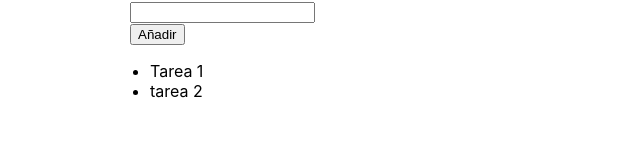
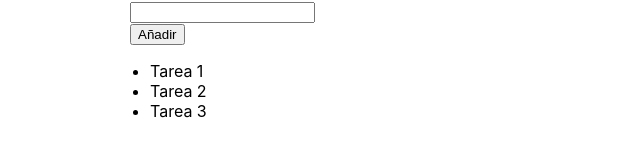
Before and after one commit to oneeyedman/curso-react-js, a React (Create React App) app in the folder ej01-todo/: page / in a window 1280 px wide. Shown: the part 251-408 px from the top of the page, without its empty margins (156-796 px from the left). Built offline with nearby package versions, Linux system fonts and the light colour scheme.

Commit message:
Add react-redux integration

```diff
--- a/ej01-todo/src/App.js
+++ b/ej01-todo/src/App.js
@@ -1,8 +1,6 @@
 import './App.css';
-import { NewTodo } from "./components/NewTodo";
-import { TaskList } from "./components/TaskList";
-
-const misOraciones = ['Tarea 1', 'tarea 2'];
+import NewTodo from "./components/NewTodo";
+import TaskList from "./components/TaskList";
 
 function App() {
   return (
@@ -22,7 +20,7 @@ function App() {
         <section className="app__todo">
           <div className="app__wrapper">
             <h2 className="app__todo-title sr">Lista de tareas</h2>
-            <TaskList list={ misOraciones }/>
+            <TaskList />
           </div>
         </section>
       </main>
--- a/ej01-todo/src/components/NewTodo.js
+++ b/ej01-todo/src/components/NewTodo.js
@@ -1,4 +1,6 @@
 import React from 'react';
+import {addAction} from "../state/actions";
+import {connect} from "react-redux";
 
 class NewTodo extends React.Component {
   constructor(props) {
@@ -19,6 +21,7 @@ class NewTodo extends React.Component {
 
     if (taskName) {
       console.log(`La nueva tarea se llama ${taskName}`)
+     this.props.add(taskName);
     } else {
       console.log('Que qué?');
     }
@@ -38,4 +41,12 @@ class NewTodo extends React.Component {
   }
 }
 
-export {NewTodo};
+const mapStateToProps = (state) => {
+  return {};
+};
+
+const mapDispatchToProps = (dispatch) => {
+  return { add: (text) => dispatch(addAction(text)) };
+};
+
+export default connect(mapStateToProps,mapDispatchToProps)(NewTodo);
--- a/ej01-todo/src/components/TaskList.js
+++ b/ej01-todo/src/components/TaskList.js
@@ -1,3 +1,6 @@
+import { connect } from "react-redux";
+
+
 function TaskList(props) {
   return (
     <ul className="app__todo-list">
@@ -6,4 +9,9 @@ function TaskList(props) {
   );
 }
 
-export {TaskList};
+const mapStateToProps = (state) => {
+  return { list: state.list };
+}
+
+
+export default connect(mapStateToProps)(TaskList);
--- a/ej01-todo/src/index.js
+++ b/ej01-todo/src/index.js
@@ -2,19 +2,17 @@ import React from 'react';
 import ReactDOM from 'react-dom/client';
 import './index.css';
 import App from './App';
-import { store } from "./state/store";
-import {addAction} from "./state/actions";
+import { Provider } from 'react-redux';
+import {store} from './state/store';
 
 store.subscribe(() => {
-  console.log('YAY');
-  console.log(store.getState());
+  console.info(store.getState());
 });
-
-store.dispatch(addAction('Bonaparte, baja de la mesa'));
-
 const root = ReactDOM.createRoot(document.getElementById('root'));
 root.render(
   <React.StrictMode>
-    <App />
+    <Provider store={ store }>
+      <App />
+    </Provider>
   </React.StrictMode>
 );
--- a/ej01-todo/src/state/initialState.js
+++ b/ej01-todo/src/state/initialState.js
@@ -1,5 +1,5 @@
 const state = {
-  list: ['Tarea 1', 'Tarea 2']
+  list: ['Tarea 1', 'Tarea 2', 'Tarea 3']
 };
 
 export default state;
--- a/ej01-todo/src/state/reducers.js
+++ b/ej01-todo/src/state/reducers.js
@@ -2,16 +2,16 @@ import {ACTION_ADD} from "./actionTypes";
 import initialState from "./initialState";
 
 function addReducer(state = initialState.list, action) {
-
+  const newState = [...state];
 
   switch (action.type) {
     case ACTION_ADD:
-      state.push(action.payload.text);
-      break
+      newState.push(action.payload.text);
+      return newState;
+      break;
     default:
       return state;
   }
-  return state;
 }
 
 export {
```
